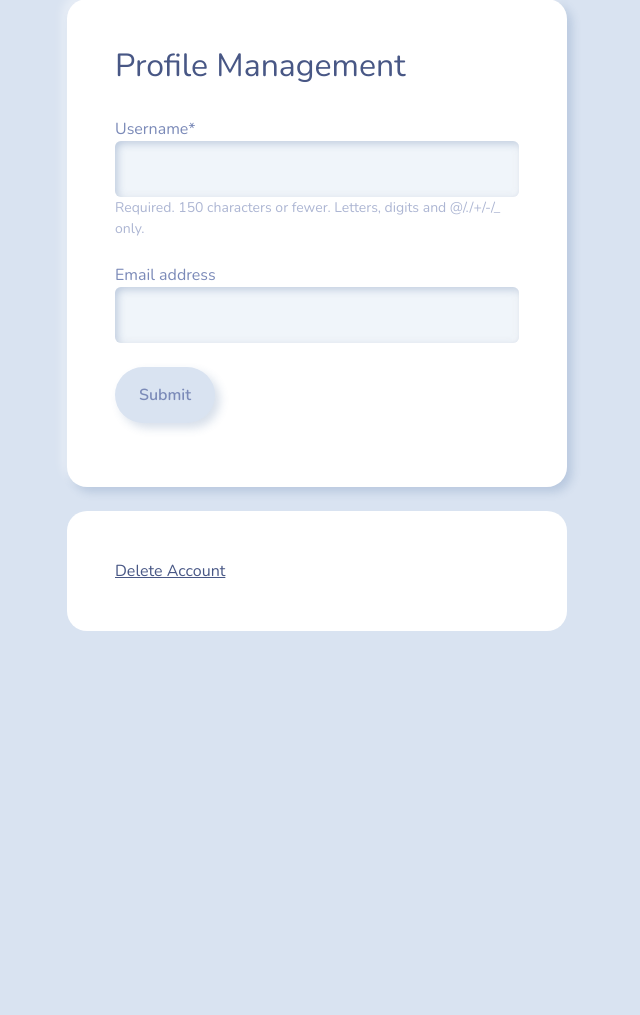
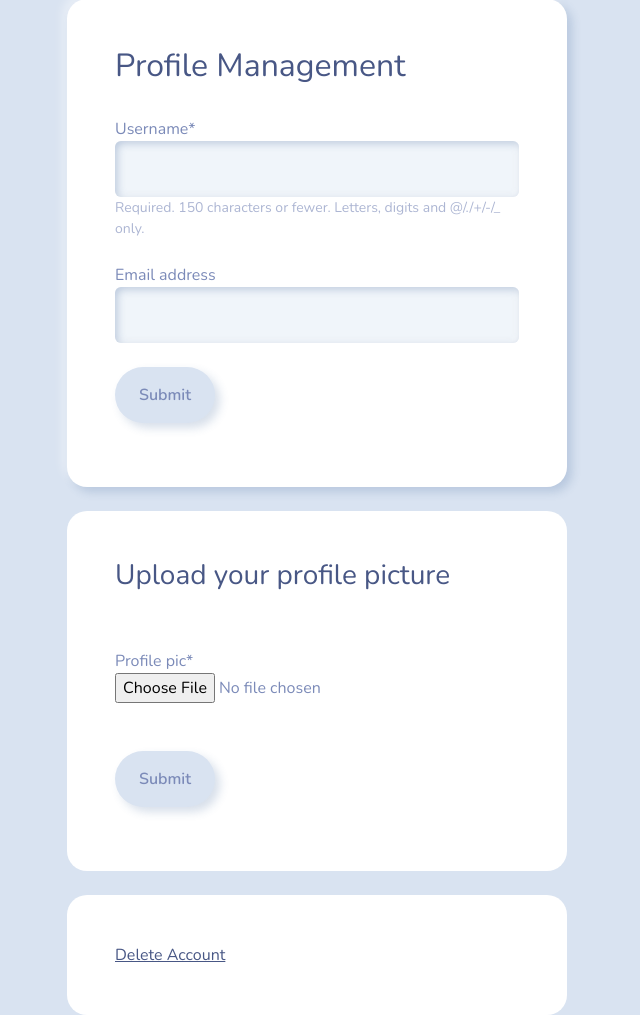
Before and after one commit to BryndellTorio/Python-Projects, a Django app: template Project-1/dev/dndecomp/ecomponents/templates/ecomponents/profile-management.html in a window 1280 px wide. Shown: the part 25-1040 px from the top of the page, without its empty margins (323-963 px from the left). Before the commit the page ends 656 px from the top, so only its background shows below. Run offline with Django 4.2, Linux system fonts and the light colour scheme; the template is opened without the code that fills it: values that come from a table or form of the project are taken from there, others are empty; some libraries are stand-ins or nearby versions.

Commit message:
Udemy Episode 34 done.

```diff
--- a/Project-1/dev/dndecomp/ecomponents/forms.py
+++ b/Project-1/dev/dndecomp/ecomponents/forms.py
@@ -2,6 +2,8 @@
 
 from django.contrib.auth.forms import UserCreationForm
 from django.contrib.auth.models import User
+
+from .models import Profile
 
 # User Login
 
@@ -32,3 +34,16 @@ class UpdateUserForm(forms.ModelForm):
 
         fields = ["username", "email"]
         exclude = ["password1", "password2"]
+
+
+# Updating our profile picture.
+
+
+class UpdateProfileForm(forms.ModelForm):
+    profile_pic = forms.ImageField(
+        widget=forms.FileInput(attrs={"class": "form.control-file"})
+    )
+
+    class Meta:
+        model = Profile
+        fields = ["profile_pic"]
--- a/Project-1/dev/dndecomp/ecomponents/templates/ecomponents/profile-management.html
+++ b/Project-1/dev/dndecomp/ecomponents/templates/ecomponents/profile-management.html
@@ -44,6 +44,31 @@
 
   <div class="container bg-white shadow-md p-5 form-layout">
 
+    <h3> Upload your profile picture </h3>
+
+    <hr>
+
+    <br>
+
+    <form method="POST" autocomplete="off" enctype="multipart/form-data">
+
+      {% csrf_token %}
+
+      {{profile_form.profile_pic|as_crispy_field}}
+
+      <br> <br>
+
+      <input class="btn btn-primary" type="submit" value="Submit"/>
+
+    </form>
+
+  </div>
+
+
+  <br>
+
+  <div class="container bg-white shadow-md p-5 form-layout">
+
     <a href="{% url "delete-account" %}"> Delete Account </a>
 
   </div>
```
Also changed, not shown: Project-1/dev/dndecomp/ecomponents/templates/ecomponents/dashboard.html (+10 -0 lines), Project-1/dev/dndecomp/ecomponents/views.py (+15 -3 lines), Project-1/README.md, Project-1/dev/dndecomp/db.sqlite3, Project-1/dev/dndecomp/static/images/New_profile.PNG (added), Project-1/dev/dndecomp/static/images/New_profile_u9aNUM7.PNG (added).
